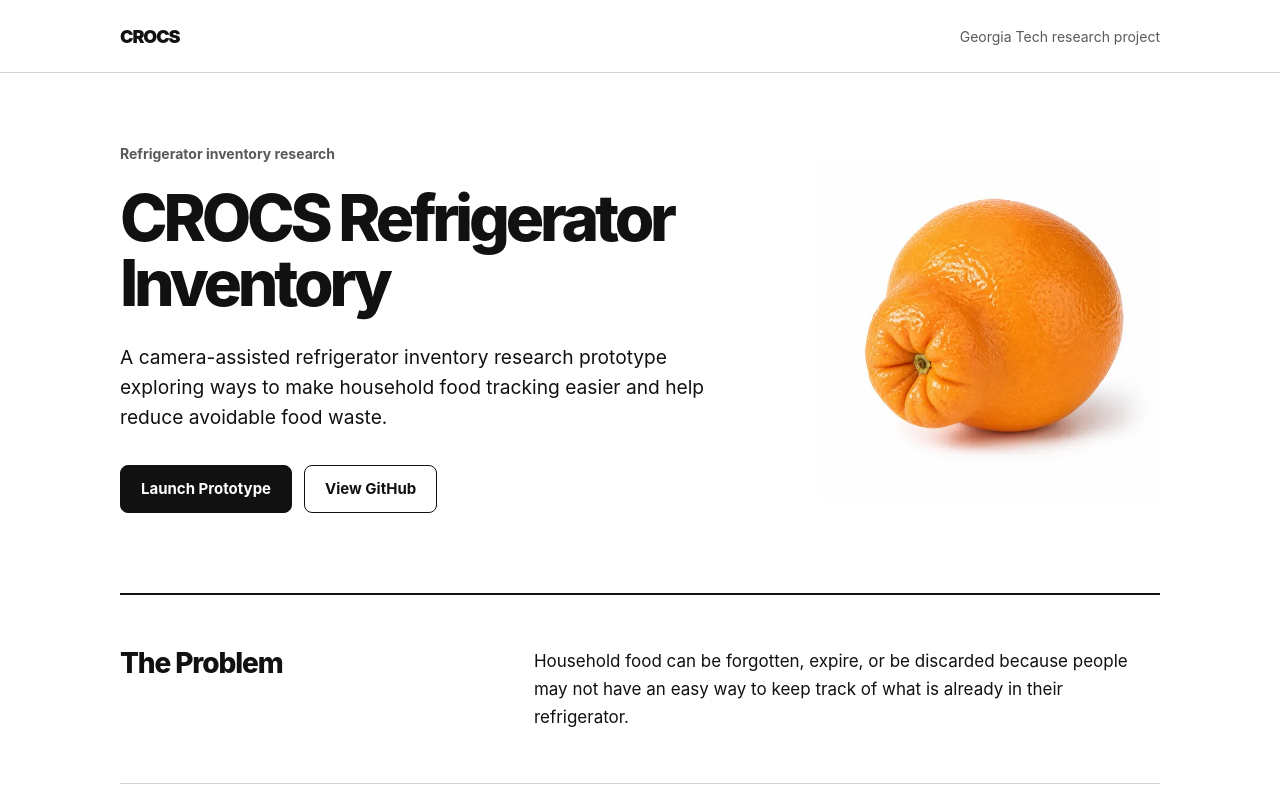
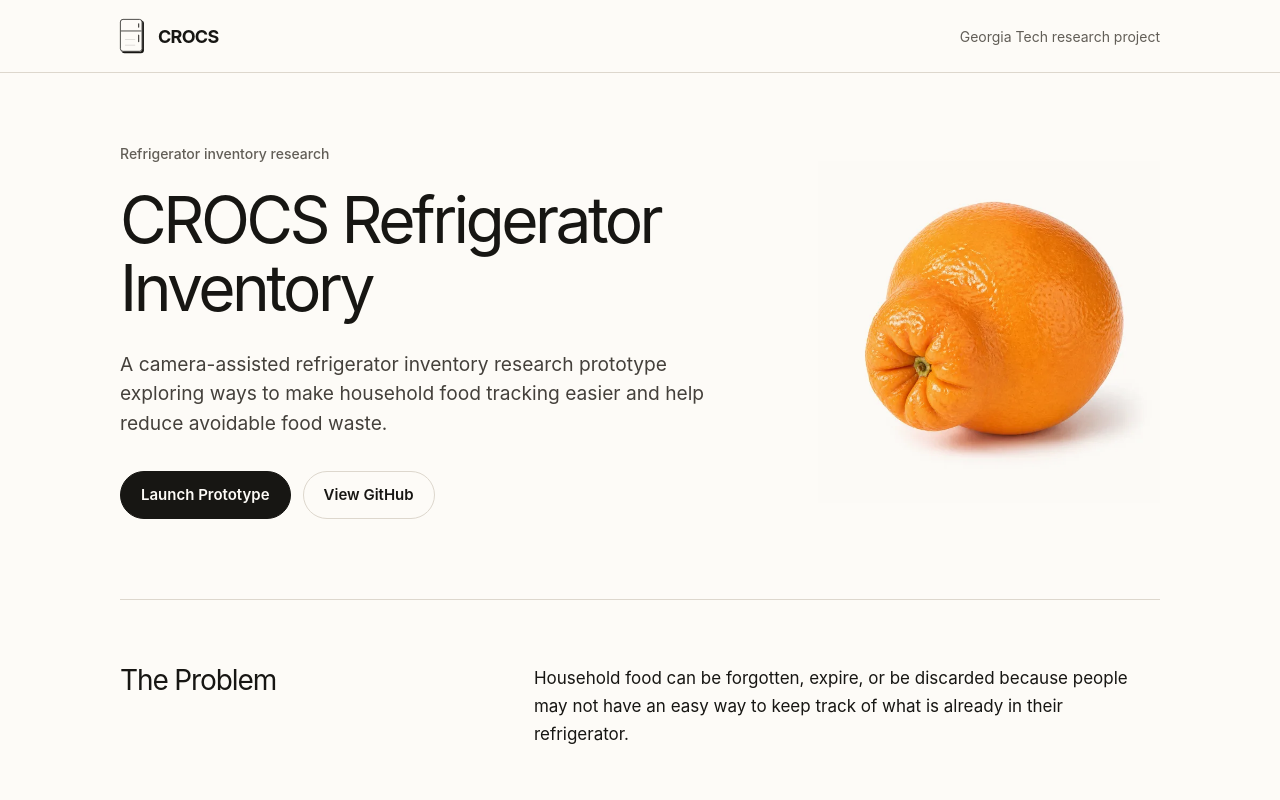
Before and after one commit to jasontello/crocs-gatech-masters-project, a React (Vite) app in the folder 04_Development/app/: page / in a window 1280 px wide. Shown: the top 800 px of the page. Built offline with nearby package versions, Linux system fonts and the light colour scheme.

Commit message:
Adapt CROCS visual language to warm editorial reference

```diff
--- a/04_Development/app/src/features/landing/LandingPage.tsx
+++ b/04_Development/app/src/features/landing/LandingPage.tsx
@@ -41,7 +41,18 @@ export function LandingPage() {
 
       <header className="landing-header">
         <div className="landing-container landing-header-inner">
-          <span className="landing-wordmark">CROCS</span>
+          <span className="landing-brand">
+            <span className="landing-brand-mark" aria-hidden="true">
+              <span className="fridge-mark">
+                <span className="fridge-divider" />
+                <span className="fridge-handle fridge-handle-top" />
+                <span className="fridge-handle fridge-handle-bottom" />
+                <span className="fridge-shelf fridge-shelf-one" />
+                <span className="fridge-shelf fridge-shelf-two" />
+              </span>
+            </span>
+            <span className="landing-wordmark">CROCS</span>
+          </span>
           <span className="landing-header-context">Georgia Tech research project</span>
         </div>
       </header>
--- a/04_Development/app/src/features/landing/landing.css
+++ b/04_Development/app/src/features/landing/landing.css
@@ -51,14 +51,38 @@ body:has(.landing-page) {
   min-height: 72px;
 }
 
+.landing-brand {
+  display: inline-flex;
+  align-items: center;
+  gap: 14px;
+}
+
+.landing-brand-mark {
+  display: block;
+  flex: 0 0 24px;
+  width: 24px;
+  height: 35px;
+}
+
+.landing-brand-mark .fridge-mark {
+  display: block;
+  animation: none;
+  transform: scale(0.19);
+  transform-origin: top left;
+}
+
+.landing-brand-mark .fridge-mark span {
+  animation: none;
+}
+
 .landing-wordmark {
   font-size: 1.125rem;
-  font-weight: 900;
-  letter-spacing: -0.06em;
+  font-weight: 700;
+  letter-spacing: -0.04em;
 }
 
 .landing-header-context {
-  color: #595959;
+  color: var(--muted);
   font-size: 0.875rem;
 }
 
@@ -80,23 +104,24 @@ body:has(.landing-page) {
 
 .landing-kicker {
   margin: 0 0 24px;
-  color: #595959;
+  color: var(--muted);
   font-size: 0.875rem;
-  font-weight: 650;
+  font-weight: 500;
 }
 
 .landing-hero h1 {
   max-width: 650px;
   margin: 0;
   font-size: clamp(3rem, 5vw, 4.25rem);
-  font-weight: 850;
-  letter-spacing: -0.065em;
-  line-height: 1.01;
+  font-weight: 400;
+  letter-spacing: -0.055em;
+  line-height: 1.06;
 }
 
 .landing-lead {
   max-width: 590px;
   margin: 28px 0 0;
+  color: #44403b;
   font-size: clamp(1.0625rem, 1.5vw, 1.25rem);
   line-height: 1.55;
 }
@@ -114,10 +139,10 @@ body:has(.landing-page) {
   justify-content: center;
   min-height: 48px;
   padding: 12px 20px;
-  border: 1px solid var(--ink);
-  border-radius: 8px;
+  border: 1px solid var(--line);
+  border-radius: 999px;
   font-size: 0.9375rem;
-  font-weight: 700;
+  font-weight: 600;
   line-height: 1.2;
   text-decoration: none;
   white-space: nowrap;
@@ -126,6 +151,7 @@ body:has(.landing-page) {
 .landing-button-primary {
   color: var(--paper);
   background: var(--ink);
+  border-color: var(--ink);
 }
 
 .landing-button-primary:hover {
@@ -148,14 +174,15 @@ body:has(.landing-page) {
   height: auto;
   justify-self: end;
   object-fit: contain;
+  mix-blend-mode: multiply;
 }
 
 .landing-content {
-  border-top: 2px solid var(--ink);
+  border-top: 1px solid var(--line);
 }
 
 .landing-section {
-  padding-block: 52px;
+  padding-block: 64px;
   border-bottom: 1px solid var(--line);
 }
 
@@ -169,7 +196,7 @@ body:has(.landing-page) {
 .landing-section h2 {
   margin: 0;
   font-size: clamp(1.375rem, 2.2vw, 1.75rem);
-  font-weight: 800;
+  font-weight: 400;
   letter-spacing: -0.04em;
   line-height: 1.2;
 }
@@ -184,13 +211,13 @@ body:has(.landing-page) {
 .landing-section h3 {
   margin: 0;
   font-size: 1.0625rem;
-  font-weight: 750;
+  font-weight: 600;
   line-height: 1.4;
 }
 
 .landing-section .landing-status-date {
   margin-top: 12px;
-  color: #595959;
+  color: var(--muted);
   font-size: 0.875rem;
   line-height: 1.5;
 }
@@ -228,6 +255,7 @@ body:has(.landing-page) {
   width: 100%;
   height: auto;
   border: 1px solid var(--line);
+  border-radius: 20px;
 }
 
 .landing-screen figcaption {
@@ -274,7 +302,7 @@ body:has(.landing-page) {
 
 .landing-prototype > div:first-child p {
   margin-top: 16px;
-  color: #595959;
+  color: var(--muted);
 }
 
 .landing-feature-list {
@@ -302,7 +330,7 @@ body:has(.landing-page) {
 .landing-text-link {
   display: inline-block;
   color: var(--ink);
-  font-weight: 700;
+  font-weight: 600;
   text-underline-offset: 4px;
 }
 
@@ -320,7 +348,7 @@ body:has(.landing-page) {
 
 .landing-footer {
   padding-block: 28px;
-  color: #595959;
+  color: var(--muted);
   font-size: 0.875rem;
 }
 
--- a/04_Development/app/src/styles/global.css
+++ b/04_Development/app/src/styles/global.css
@@ -1,27 +1,28 @@
 :root {
   font-family: Inter, ui-sans-serif, -apple-system, BlinkMacSystemFont, "Segoe UI", sans-serif;
-  color: #111111;
-  background: #ffffff;
+  color: #171613;
+  background: #fdfbf7;
   color-scheme: light;
   font-synthesis: none;
   text-rendering: optimizeLegibility;
-  --ink: #111111;
-  --paper: #ffffff;
-  --surface: #f4f4f1;
-  --surface-strong: #e9e9e5;
-  --line: #d5d5d0;
-  --urgent: #d83b20;
+  --ink: #171613;
+  --paper: #fdfbf7;
+  --surface: #f5f2eb;
+  --surface-strong: #ece7de;
+  --line: #ddd7cd;
+  --muted: #625e57;
+  --urgent: #c9341c;
   --urgent-soft: #fff5f2;
   --warning: #8f5a19;
   --warning-soft: #fff8eb;
   --fresh: #111111;
-  --fresh-soft: #f4f4f1;
+  --fresh-soft: #f5f2eb;
   --orange: #f26c21;
   --aubergine: #5a173a;
   --apple: #a8c62d;
   --lemon: #f2d229;
   --radius-shell: 18px;
-  --radius-control: 10px;
+  --radius-control: 16px;
   --space-screen: 24px;
   --space-stack: 16px;
 }
@@ -31,14 +32,14 @@
 }
 
 html {
-  background: #ffffff;
+  background: var(--paper);
 }
 
 body {
   margin: 0;
   min-width: 320px;
   min-height: 100vh;
-  background: #ffffff;
+  background: var(--paper);
 }
 
 .portrait-app {
@@ -223,8 +224,9 @@ textarea:focus-visible {
 
 .intro-copy h1 {
   font-size: clamp(1.65rem, 8vw, 2.2rem);
-  line-height: 1.05;
-  letter-spacing: -0.045em;
+  font-weight: 400;
+  line-height: 1.12;
+  letter-spacing: -0.035em;
 }
 
 .intro-copy p {
@@ -235,7 +237,7 @@ textarea:focus-visible {
 
 .intro-eyebrow {
   font-size: 0.6875rem;
-  font-weight: 800;
+  font-weight: 600;
   letter-spacing: 0.15em;
   text-transform: uppercase;
 }
@@ -265,16 +267,18 @@ textarea:focus-visible {
 }
 
 .screen-header h1 {
-  font-size: 1.45rem;
-  line-height: 1.2;
-  letter-spacing: -0.02em;
+  font-size: 1.75rem;
+  font-weight: 400;
+  line-height: 1.16;
+  letter-spacing: -0.035em;
 }
 
 .screen-header p,
 .supporting-copy {
   max-width: 38ch;
+  color: var(--muted);
   font-size: 0.875rem;
-  line-height: 1.45;
+  line-height: 1.55;
 }
 
 .back-button,
@@ -303,9 +307,9 @@ textarea:focus-visible {
 .item-card {
   width: 100%;
   min-height: 52px;
-  border: 1px solid var(--ink);
+  border: 1px solid var(--line);
   border-radius: var(--radius-control);
-  font-weight: 700;
+  font-weight: 600;
   cursor: pointer;
 }
 
@@ -313,18 +317,22 @@ textarea:focus-visible {
   padding: 14px 16px;
   color: var(--paper);
   background: var(--ink);
+  border-color: var(--ink);
+  border-radius: 999px;
 }
 
 .secondary-button {
   padding: 14px 16px;
   color: var(--ink);
   background: var(--paper);
+  border-radius: 999px;
 }
 
 .danger-button {
   padding: 14px 16px;
   color: var(--paper);
   background: var(--ink);
+  border-radius: 999px;
   text-decoration: underline;
   text-underline-offset: 3px;
 }
@@ -347,7 +355,9 @@ textarea:focus-visible {
   justify-content: flex-start;
   gap: 8px;
   min-height: 140px;
-  padding: 18px;
+  padding: 20px;
+  border-color: transparent;
+  border-radius: 20px;
   background: var(--surface);
   text-align: left;
 }
@@ -405,7 +415,7 @@ textarea:focus-visible {
   border: 1px solid var(--line);
   border-radius: var(--radius-control);
   color: var(--ink);
-  background: var(--surface);
+  background: var(--paper);
 }
 
 .field-group textarea {
@@ -486,7 +496,7 @@ textarea:focus-visible {
   gap: 12px;
   min-height: 64px;
   padding: 12px;
-  border-color: transparent;
+  border-color: var(--line);
   background: var(--surface);
   text-align: left;
 }
@@ -584,8 +594,9 @@ textarea:focus-visible {
 }
 
 .bottom-navigation button[aria-current="page"] {
-  color: var(--paper);
-  background: var(--ink);
+  color: var(--ink);
+  background: var(--surface-strong);
+  font-weight: 700;
 }
 
 .nav-mark {
@@ -957,6 +968,7 @@ textarea:focus-visible {
   width: 100%;
   height: 100%;
   object-fit: contain;
+  mix-blend-mode: multiply;
 }
 
 .product-thumb-small svg {
@@ -1896,11 +1908,10 @@ body:has(.camera-permission-dialog) {
 
 .home-screen .screen-header h1 {
   margin: 0;
-  font-size: clamp(3.1rem, 13.5vw, 3.45rem);
-  font-weight: 850;
-  line-height: 0.9;
-  letter-spacing: -0.065em;
-  text-transform: uppercase;
+  font-size: clamp(3rem, 12vw, 3.35rem);
+  font-weight: 400;
+  line-height: 0.98;
+  letter-spacing: -0.055em;
 }
 
 .home-screen .title-line {
@@ -1921,6 +1932,7 @@ body:has(.camera-permission-dialog) {
   width: 230px;
   height: 210px;
   object-fit: contain;
+  mix-blend-mode: multiply;
   pointer-events: none;
 }
 
@@ -1937,7 +1949,7 @@ body:has(.camera-permission-dialog) {
   gap: 1px;
   padding: 10px 0 14px;
   font-size: 0.68rem;
-  font-weight: 800;
+  font-weight: 600;
   letter-spacing: 0.015em;
   text-transform: uppercase;
 }
@@ -1949,7 +1961,7 @@ body:has(.camera-permission-dialog) {
 
 .home-screen .home-summary strong {
   font-size: 2.1rem;
-  font-weight: 850;
+  font-weight: 400;
   line-height: 1;
 }
 
@@ -1965,9 +1977,9 @@ body:has(.camera-permission-dialog) {
 .home-screen .priority-section .section-heading-row h2 {
   color: var(--ink);
   font-size: 1.05rem;
-  font-weight: 850;
+  font-weight: 600;
   letter-spacing: -0.025em;
-  text-transform: uppercase;
+  text-transform: none;
 }
 
 .home-screen .priority-list {
@@ -1999,9 +2011,8 @@ body:has(.camera-permission-dialog) {
 
 .home-screen .priority-copy strong {
   font-size: 1rem;
-  font-weight: 850;
-  letter-spacing: -0.025em;
-  text-transform: uppercase;
+  font-weight: 600;
+  letter-spacing: -0.015em;
 }
 
 .home-screen .priority-copy > span {
@@ -2040,10 +2051,9 @@ body:has(.camera-permission-dialog) {
 .home-screen .scan-groceries-button {
   min-height: 56px;
   margin-top: 14px;
-  border-radius: 8px;
+  border-radius: 999px;
   font-size: 0.875rem;
-  letter-spacing: 0.02em;
-  text-transform: uppercase;
+  letter-spacing: 0;
 }
 
 .home-screen .recent-section {
@@ -2059,9 +2069,9 @@ body:has(.camera-permission-dialog) {
   position: relative;
   z-index: 2;
   font-size: 1rem;
-  font-weight: 850;
+  font-weight: 600;
   letter-spacing: -0.025em;
-  text-transform: uppercase;
+  text-transform: none;
 }
 
 .home-screen .recent-list {
@@ -2104,6 +2114,7 @@ body:has(.camera-permission-dialog) {
   width: 178px;
   height: 178px;
   object-fit: contain;
+  mix-blend-mode: multiply;
   pointer-events: none;
 }
 
@@ -2117,11 +2128,10 @@ body:has(.camera-permission-dialog) {
 .scanner-screen .screen-header h1,
 .inventory-screen .screen-header h1,
 .settings-screen .screen-header h1 {
-  font-size: 1.65rem;
-  font-weight: 850;
-  line-height: 1;
+  font-size: 2rem;
+  font-weight: 400;
+  line-height: 1.12;
   letter-spacing: -0.04em;
-  text-transform: uppercase;
 }
 
 .scanner-screen .screen-header p,
@@ -2143,11 +2153,10 @@ body:has(.camera-permission-dialog) {
 }
 
 .photo-flow-screen .screen-header h1 {
-  font-size: 1.65rem;
-  font-weight: 850;
-  line-height: 1;
+  font-size: 2rem;
+  font-weight: 400;
+  line-height: 1.12;
   letter-spacing: -0.04em;
-  text-transform: uppercase;
 }
 
 .photo-flow-screen .screen-header p {
@@ -2161,7 +2170,7 @@ body:has(.camera-permission-dialog) {
   gap: 10px;
   min-height: 245px;
   padding: 28px 22px;
-  border: 1px solid var(--ink);
+  border: 1px solid var(--line);
   border-radius: var(--radius-control);
   background: var(--surface);
   text-align: center;
@@ -2202,7 +2211,7 @@ body:has(.camera-permission-dialog) {
 
 .recognition-result {
   padding: 16px;
-  border: 2px solid var(--ink);
+  border: 1px solid var(--line);
   border-radius: var(--radius-control);
 }
 
@@ -2420,7 +2429,7 @@ body:has(.camera-permission-dialog) {
   min-height: 54px;
   margin-top: auto;
   border: 0;
-  border-radius: 8px;
+  border-radius: 999px;
   color: var(--paper);
   background: var(--ink);
 }
@@ -2436,8 +2445,8 @@ body:has(.camera-permission-dialog) {
 
 .inventory-screen .compact-field input {
   min-height: 50px;
-  border: 0;
-  background: var(--surface);
+  border: 1px solid var(--line);
+  background: var(--paper);
 }
 
 .inventory-screen .urgency-groups {
@@ -2451,7 +2460,7 @@ body:has(.camera-permission-dialog) {
 .inventory-screen .urgency-group .section-heading-row h2,
 .inventory-screen .urgency-group .section-heading-row > span {
   font-size: 1rem;
-  font-weight: 850;
+  font-weight: 600;
 }
 
 .inventory-screen .urgency-group .section-heading-row {
@@ -2662,7 +2671,7 @@ body:has(.camera-permission-dialog) {
 @media (min-width: 480px) and (hover: hover) and (pointer: fine) {
   html,
   body {
-    background: #e9e9e9;
+    background: var(--surface);
   }
 
   body {
@@ -2673,7 +2682,7 @@ body:has(.camera-permission-dialog) {
     min-height: min(820px, calc(100dvh - 48px));
     border: 1px solid var(--line);
     border-radius: var(--radius-shell);
-    box-shadow: 0 10px 30px rgb(0 0 0 / 8%);
+    box-shadow: 0 8px 24px rgb(23 22 19 / 5%);
   }
 }
 
```
Also changed, not shown: 1 other file (tests, documents, lock files or other folders).
